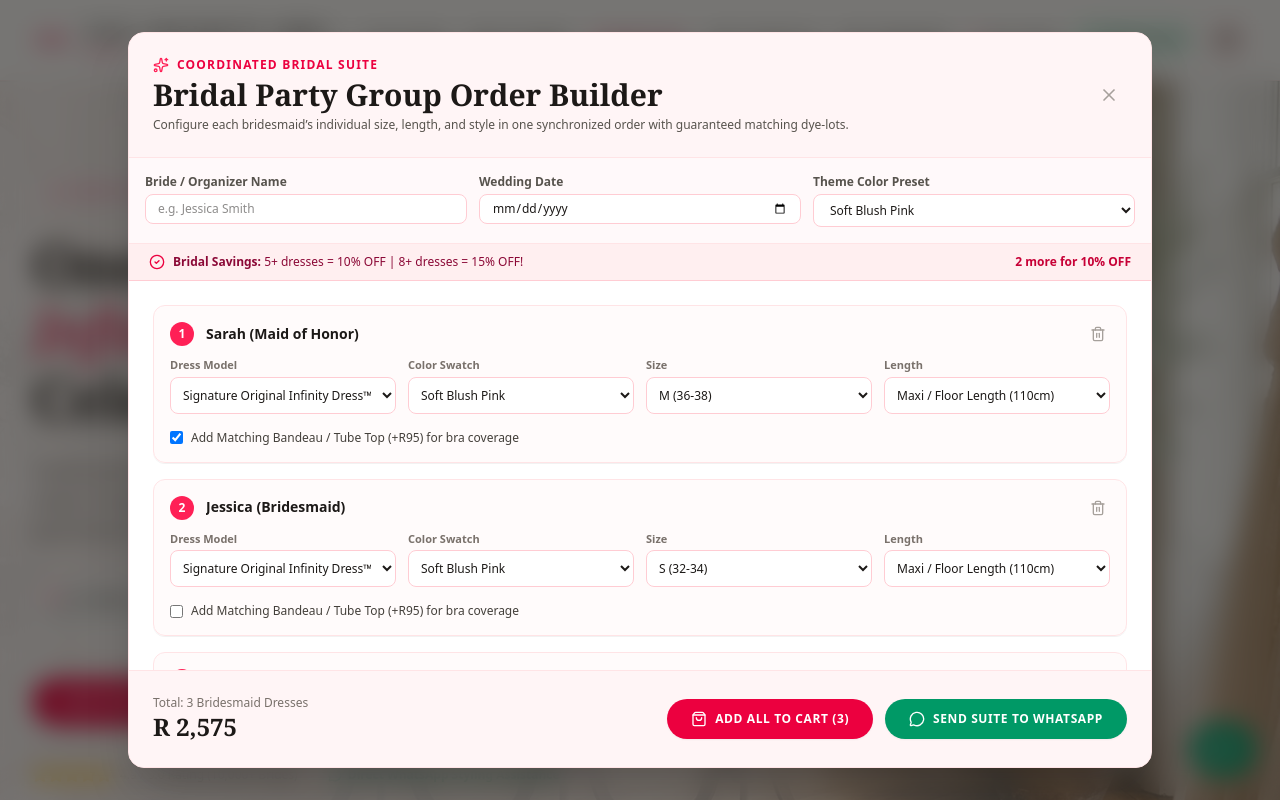
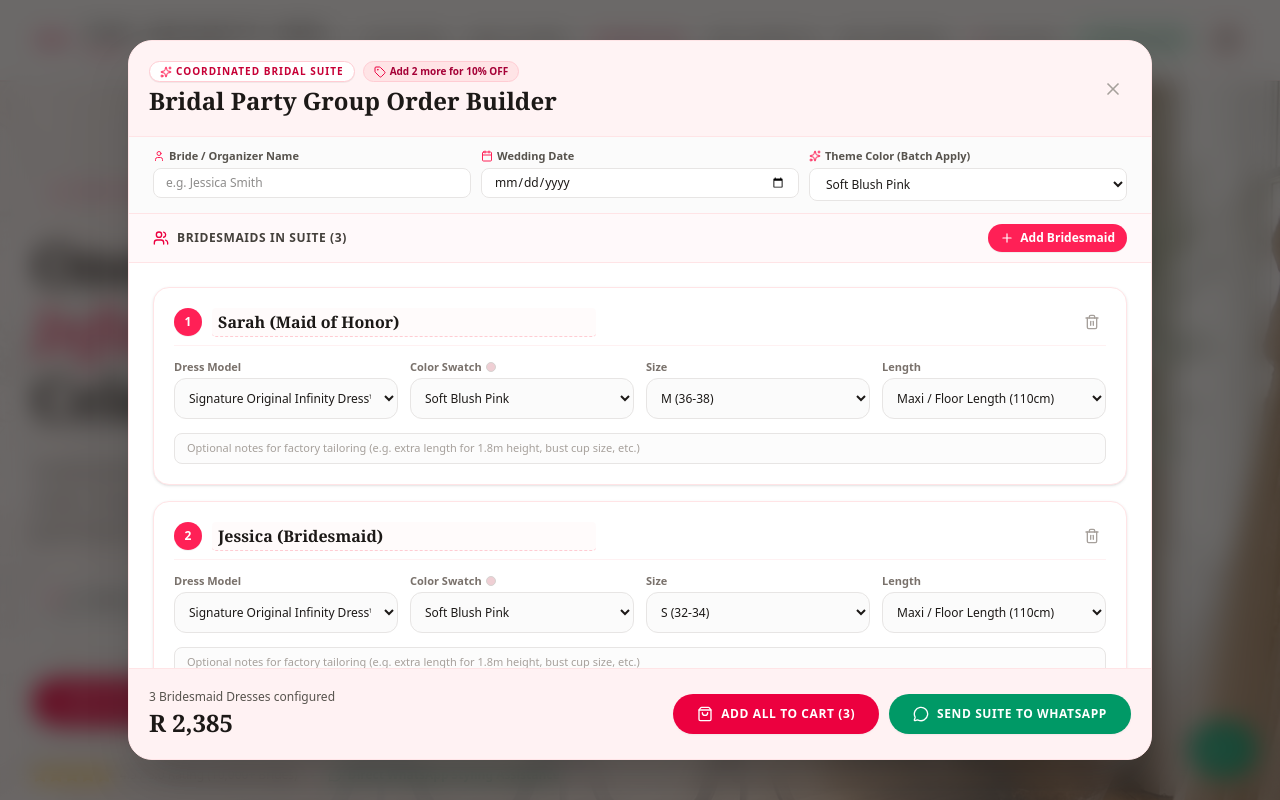
Before and after one commit to obsidianstudiodesigns/Infinity-Dress-Group, a React (Vite) app: page / in a window 1280 px wide. Both pictures are taken after a click on the button "Bridal Suite". Shown: the top 800 px of the page. Built offline with nearby package versions, Linux system fonts and the light colour scheme; a web font is replaced by a local one.

Commit message:
feat: disable bandeau inclusion by default
Update bridal party member defaults to set includeBandeau to false and remove bandeau line items from the WhatsApp order export.

```diff
--- a/src/components/BridalPartyBuilder.tsx
+++ b/src/components/BridalPartyBuilder.tsx
@@ -1,5 +1,5 @@
 import React, { useState } from 'react';
-import { Sparkles, UserPlus, Trash2, CheckCircle2, MessageCircle, ShoppingBag, X } from 'lucide-react';
+import { Sparkles, UserPlus, Trash2, CheckCircle2, MessageCircle, ShoppingBag, X, Plus, Users, Calendar, User, Tag } from 'lucide-react';
 import { BridalPartyMember, ColorSwatch, DressLength, DressSize, LengthOption, ProductAddOn } from '../types';
 import { COLOR_SWATCHES, LENGTH_OPTIONS, PRODUCTS, STANDARD_ADD_ONS, COMPANY_DETAILS } from '../data/products';
 import { CURRENCIES } from '../utils/order';
@@ -43,7 +43,7 @@ export const BridalPartyBuilder: React.FC<BridalPartyBuilderProps> = ({
       colorId: 'blush-pink',
       size: 'M (36-38)',
       length: 'maxi',
-      includeBandeau: true,
+      includeBandeau: false,
       notes: '',
     },
     {
@@ -65,7 +65,7 @@ export const BridalPartyBuilder: React.FC<BridalPartyBuilderProps> = ({
       colorId: 'blush-pink',
       size: 'L (40-42)',
       length: 'maxi',
-      includeBandeau: true,
+      includeBandeau: false,
       notes: '',
     },
   ]);
@@ -163,7 +163,6 @@ export const BridalPartyBuilder: React.FC<BridalPartyBuilderProps> = ({
       msg += `   👗 *Dress:* ${prod.name}\n`;
       msg += `   🎨 *Color:* ${col.name}\n`;
       msg += `   📏 *Size:* ${m.size} | *Length:* ${LENGTH_OPTIONS[m.length].name}\n`;
-      if (m.includeBandeau) msg += `   ➕ *Includes Matching Bandeau/Tube Top*\n`;
       if (m.notes) msg += `   📝 *Note:* ${m.notes}\n`;
       msg += `\n`;
     });
@@ -195,70 +194,91 @@ export const BridalPartyBuilder: React.FC<BridalPartyBuilderProps> = ({
   return (
     <div
       id="bridal-suite-modal"
-      className="fixed inset-0 z-50 flex items-center justify-center p-3 sm:p-4 bg-stone-900/60 backdrop-blur-md overflow-y-auto"
+      className="fixed inset-0 z-50 flex items-center justify-center p-2 sm:p-4 bg-stone-900/65 backdrop-blur-md"
       onClick={onClose}
     >
       <div
-        className="relative bg-white text-stone-800 rounded-2xl max-w-5xl w-full max-h-[92vh] flex flex-col overflow-hidden border border-rose-100 shadow-2xl my-auto"
+        className="relative bg-white text-stone-800 rounded-3xl max-w-5xl w-full h-[94vh] sm:h-[90vh] flex flex-col overflow-hidden border border-rose-100 shadow-2xl"
         onClick={(e) => e.stopPropagation()}
       >
-        {/* Header */}
-        <div className="p-5 sm:p-6 bg-rose-50/70 border-b border-rose-100 flex items-center justify-between">
+        {/* Compact Header with Bridal Savings Banner */}
+        <div className="p-4 sm:p-5 bg-rose-50/80 border-b border-rose-100 flex items-center justify-between shrink-0">
           <div>
-            <div className="flex items-center gap-2 text-xs font-semibold text-rose-600 uppercase tracking-widest mb-1">
-              <Sparkles className="w-4 h-4 text-rose-500" />
-              <span>Coordinated Bridal Suite</span>
+            <div className="flex items-center gap-2 mb-1">
+              <span className="inline-flex items-center gap-1 px-2.5 py-0.5 rounded-full bg-white border border-rose-200 text-[10px] font-bold text-rose-700 uppercase tracking-widest shadow-2xs">
+                <Sparkles className="w-3 h-3 text-rose-500" />
+                Coordinated Bridal Suite
+              </span>
+
+              {discountRate > 0 ? (
+                <span className="inline-flex items-center gap-1 px-2.5 py-0.5 rounded-full bg-emerald-100 text-emerald-800 text-[10px] font-bold border border-emerald-300">
+                  <CheckCircle2 className="w-3 h-3 text-emerald-600" />
+                  {discountRate * 100}% Discount Applied ({members.length} dresses)
+                </span>
+              ) : (
+                <span className="inline-flex items-center gap-1 px-2.5 py-0.5 rounded-full bg-rose-100 text-rose-800 text-[10px] font-bold border border-rose-200">
+                  <Tag className="w-3 h-3 text-rose-600" />
+                  Add {5 - totalDresses} more for 10% OFF
+                </span>
+              )}
             </div>
-            <h2 className="font-serif text-2xl sm:text-3xl font-bold text-stone-900">
+
+            <h2 className="font-serif text-xl sm:text-2xl font-bold text-stone-900 leading-tight">
               Bridal Party Group Order Builder
             </h2>
-            <p className="text-xs text-stone-600 mt-1">
-              Configure each bridesmaid’s individual size, length, and style in one synchronized order with guaranteed matching dye-lots.
-            </p>
           </div>
 
           <button
             type="button"
             onClick={onClose}
-            className="p-2 rounded-full text-stone-400 hover:text-stone-800 hover:bg-rose-100 transition-colors"
+            className="p-2 rounded-full text-stone-400 hover:text-stone-800 hover:bg-rose-100 transition-colors cursor-pointer shrink-0"
             aria-label="Close modal"
           >
             <X className="w-5 h-5" />
           </button>
         </div>
 
-        {/* Top Wedding Meta Bar */}
-        <div className="p-4 bg-rose-50/40 border-b border-rose-100 grid grid-cols-1 sm:grid-cols-3 gap-3 text-xs">
+        {/* Wedding Details Meta Bar */}
+        <div className="px-4 sm:px-6 py-3 bg-stone-50/70 border-b border-rose-100 grid grid-cols-1 sm:grid-cols-3 gap-2.5 text-xs shrink-0">
           <div>
-            <label className="block text-stone-600 font-semibold mb-1">Bride / Organizer Name</label>
+            <label className="flex items-center gap-1 text-[11px] text-stone-600 font-semibold mb-1">
+              <User className="w-3 h-3 text-rose-500" />
+              Bride / Organizer Name
+            </label>
             <input
               type="text"
               placeholder="e.g. Jessica Smith"
               value={brideName}
               onChange={(e) => setBrideName(e.target.value)}
-              className="w-full bg-white rounded-lg px-3 py-1.5 text-stone-900 border border-rose-200 focus:border-rose-500 focus:outline-none text-xs"
+              className="w-full bg-white rounded-lg px-3 py-1.5 text-stone-900 border border-stone-200 focus:border-rose-400 focus:ring-1 focus:ring-rose-200 focus:outline-none text-xs"
             />
           </div>
 
           <div>
-            <label className="block text-stone-600 font-semibold mb-1">Wedding Date</label>
+            <label className="flex items-center gap-1 text-[11px] text-stone-600 font-semibold mb-1">
+              <Calendar className="w-3 h-3 text-rose-500" />
+              Wedding Date
+            </label>
             <input
               type="date"
               value={weddingDate}
               onChange={(e) => setWeddingDate(e.target.value)}
-              className="w-full bg-white rounded-lg px-3 py-1.5 text-stone-900 border border-rose-200 focus:border-rose-500 focus:outline-none text-xs"
+              className="w-full bg-white rounded-lg px-3 py-1.5 text-stone-900 border border-stone-200 focus:border-rose-400 focus:ring-1 focus:ring-rose-200 focus:outline-none text-xs"
             />
           </div>
 
           <div>
-            <label className="block text-stone-600 font-semibold mb-1">Theme Color Preset</label>
+            <label className="flex items-center gap-1 text-[11px] text-stone-600 font-semibold mb-1">
+              <Sparkles className="w-3 h-3 text-rose-500" />
+              Theme Color (Batch Apply)
+            </label>
             <select
               value={themeColorId}
               onChange={(e) => {
                 setThemeColorId(e.target.value);
                 setMembers(members.map((m) => ({ ...m, colorId: e.target.value })));
               }}
-              className="w-full bg-white rounded-lg px-3 py-1.5 text-stone-900 border border-rose-200 focus:border-rose-500 focus:outline-none text-xs"
+              className="w-full bg-white rounded-lg px-3 py-1.5 text-stone-900 border border-stone-200 focus:border-rose-400 focus:ring-1 focus:ring-rose-200 focus:outline-none text-xs"
             >
               {COLOR_SWATCHES.map((c) => (
                 <option key={c.id} value={c.id}>
@@ -269,37 +289,48 @@ export const BridalPartyBuilder: React.FC<BridalPartyBuilderProps> = ({
           </div>
         </div>
 
-        {/* Bulk Discount Alert Banner */}
-        <div className="px-5 py-2.5 bg-rose-100/60 border-b border-rose-200 flex items-center justify-between text-xs text-rose-900">
+        {/* Section Header with Quick "+ Add Bridesmaid" Action */}
+        <div className="px-4 sm:px-6 py-2.5 bg-rose-50/40 border-b border-rose-100 flex items-center justify-between shrink-0">
           <div className="flex items-center gap-2">
-            <CheckCircle2 className="w-4 h-4 text-rose-600" />
-            <span>
-              <strong>Bridal Savings:</strong> 5+ dresses = 10% OFF | 8+ dresses = 15% OFF!
-            </span>
-          </div>
-          <span className="font-bold text-rose-700">
-            {discountRate > 0 ? `${discountRate * 100}% Discount Applied` : `${5 - totalDresses} more for 10% OFF`}
+            <Users className="w-4 h-4 text-rose-600" />
+            <span className="text-xs font-bold uppercase tracking-wider text-stone-700">
+              Bridesmaids in Suite ({members.length})
             </span>
           </div>
 
-        {/* Bridesmaid List */}
-        <div className="p-5 sm:p-6 overflow-y-auto max-h-[50vh] space-y-4">
-          {members.map((member, index) => (
+          <button
+            type="button"
+            onClick={addMember}
+            className="inline-flex items-center gap-1.5 px-3 py-1.5 rounded-full bg-rose-500 hover:bg-rose-600 text-white font-bold text-xs shadow-2xs transition-colors cursor-pointer"
+          >
+            <Plus className="w-3.5 h-3.5" />
+            <span>Add Bridesmaid</span>
+          </button>
+        </div>
+
+        {/* Spacious Bridesmaid List (Expands to fill all vertical height) */}
+        <div className="flex-1 overflow-y-auto min-h-0 p-4 sm:p-6 space-y-4">
+          {members.map((member, index) => {
+            const selectedProduct = PRODUCTS.find((p) => p.id === member.productId) || PRODUCTS[0];
+            const selectedColor = COLOR_SWATCHES.find((c) => c.id === member.colorId) || COLOR_SWATCHES[0];
+
+            return (
               <div
                 key={member.id}
-              className="p-4 rounded-xl bg-rose-50/30 border border-rose-100 space-y-3 relative group shadow-2xs"
+                className="p-4 sm:p-5 rounded-2xl bg-white border border-rose-100 space-y-3.5 relative group shadow-sm hover:border-rose-300 transition-colors"
               >
-              <div className="flex items-center justify-between">
-                <div className="flex items-center gap-2">
-                  <span className="w-6 h-6 rounded-full bg-rose-500 text-white font-bold text-xs flex items-center justify-center">
+                {/* Bridesmaid Header: Number, Name Input, and Remove Button */}
+                <div className="flex items-center justify-between gap-3 pb-2 border-b border-rose-50">
+                  <div className="flex items-center gap-2.5 flex-1 min-w-0">
+                    <span className="w-7 h-7 rounded-full bg-rose-500 text-white font-bold text-xs flex items-center justify-center shrink-0 shadow-2xs">
                       {index + 1}
                     </span>
                     <input
                       type="text"
                       value={member.name}
                       onChange={(e) => updateMember(member.id, { name: e.target.value })}
-                    className="bg-transparent font-bold text-sm text-stone-900 border-b border-transparent focus:border-rose-500 focus:outline-none px-1"
-                    placeholder="Enter name (e.g. Sarah - MOH)"
+                      className="font-serif font-bold text-sm sm:text-base text-stone-900 border-b border-dashed border-rose-200 focus:border-rose-500 focus:outline-none px-1.5 py-0.5 bg-rose-50/30 rounded w-full max-w-sm"
+                      placeholder="Enter bridesmaid name / role"
                     />
                   </div>
 
@@ -307,7 +338,7 @@ export const BridalPartyBuilder: React.FC<BridalPartyBuilderProps> = ({
                     <button
                       type="button"
                       onClick={() => removeMember(member.id)}
-                    className="text-stone-400 hover:text-red-500 p-1 transition-colors"
+                      className="text-stone-400 hover:text-red-500 p-1.5 rounded-lg hover:bg-red-50 transition-colors cursor-pointer shrink-0"
                       title="Remove bridesmaid"
                     >
                       <Trash2 className="w-4 h-4" />
@@ -315,18 +346,21 @@ export const BridalPartyBuilder: React.FC<BridalPartyBuilderProps> = ({
                   )}
                 </div>
 
-              <div className="grid grid-cols-1 sm:grid-cols-2 md:grid-cols-4 gap-3 text-xs">
+                {/* Configurations Grid */}
+                <div className="grid grid-cols-1 sm:grid-cols-2 lg:grid-cols-4 gap-3 text-xs">
                   {/* Dress Style */}
                   <div>
-                  <label className="block text-[11px] text-stone-500 mb-1 font-semibold">Dress Model</label>
+                    <label className="block text-[11px] text-stone-500 mb-1 font-semibold">
+                      Dress Model
+                    </label>
                     <select
                       value={member.productId}
                       onChange={(e) => updateMember(member.id, { productId: e.target.value })}
-                    className="w-full bg-white rounded-lg p-2 text-stone-900 border border-rose-200"
+                      className="w-full bg-stone-50/70 rounded-xl p-2.5 text-stone-900 border border-stone-200 focus:bg-white focus:border-rose-400 focus:outline-none"
                     >
                       {PRODUCTS.map((p) => (
                         <option key={p.id} value={p.id}>
-                        {p.name}
+                          {p.name} (R{p.basePriceZar})
                         </option>
                       ))}
                     </select>
@@ -334,11 +368,17 @@ export const BridalPartyBuilder: React.FC<BridalPartyBuilderProps> = ({
 
                   {/* Color */}
                   <div>
-                  <label className="block text-[11px] text-stone-500 mb-1 font-semibold">Color Swatch</label>
+                    <label className="block text-[11px] text-stone-500 mb-1 font-semibold flex items-center gap-1">
+                      <span>Color Swatch</span>
+                      <span
+                        className="w-2.5 h-2.5 rounded-full inline-block border border-stone-300"
+                        style={{ backgroundColor: selectedColor.hex }}
+                      />
+                    </label>
                     <select
                       value={member.colorId}
                       onChange={(e) => updateMember(member.id, { colorId: e.target.value })}
-                    className="w-full bg-white rounded-lg p-2 text-stone-900 border border-rose-200"
+                      className="w-full bg-stone-50/70 rounded-xl p-2.5 text-stone-900 border border-stone-200 focus:bg-white focus:border-rose-400 focus:outline-none"
                     >
                       {COLOR_SWATCHES.map((c) => (
                         <option key={c.id} value={c.id}>
@@ -350,11 +390,13 @@ export const BridalPartyBuilder: React.FC<BridalPartyBuilderProps> = ({
 
                   {/* Size */}
                   <div>
-                  <label className="block text-[11px] text-stone-500 mb-1 font-semibold">Size</label>
+                    <label className="block text-[11px] text-stone-500 mb-1 font-semibold">
+                      Size
+                    </label>
                     <select
                       value={member.size}
                       onChange={(e) => updateMember(member.id, { size: e.target.value as DressSize })}
-                    className="w-full bg-white rounded-lg p-2 text-stone-900 border border-rose-200"
+                      className="w-full bg-stone-50/70 rounded-xl p-2.5 text-stone-900 border border-stone-200 focus:bg-white focus:border-rose-400 focus:outline-none"
                     >
                       {sizes.map((s) => (
                         <option key={s} value={s}>
@@ -366,11 +408,13 @@ export const BridalPartyBuilder: React.FC<BridalPartyBuilderProps> = ({
 
                   {/* Length */}
                   <div>
-                  <label className="block text-[11px] text-stone-500 mb-1 font-semibold">Length</label>
+                    <label className="block text-[11px] text-stone-500 mb-1 font-semibold">
+                      Length
+                    </label>
                     <select
                       value={member.length}
                       onChange={(e) => updateMember(member.id, { length: e.target.value as DressLength })}
-                    className="w-full bg-white rounded-lg p-2 text-stone-900 border border-rose-200"
+                      className="w-full bg-stone-50/70 rounded-xl p-2.5 text-stone-900 border border-stone-200 focus:bg-white focus:border-rose-400 focus:outline-none"
                     >
                       <option value="maxi">Maxi / Floor Length (110cm)</option>
                       <option value="midi">Midi Length (80cm)</option>
@@ -380,53 +424,52 @@ export const BridalPartyBuilder: React.FC<BridalPartyBuilderProps> = ({
                   </div>
                 </div>
 
-              {/* Bandeau Checkbox */}
-              <div className="flex items-center gap-2 pt-1">
-                <label className="flex items-center gap-2 text-xs text-stone-700 cursor-pointer">
+                {/* Optional Custom Notes Input for this Bridesmaid */}
+                <div>
                   <input
-                    type="checkbox"
-                    checked={member.includeBandeau}
-                    onChange={(e) => updateMember(member.id, { includeBandeau: e.target.checked })}
-                    className="rounded border-rose-300 text-rose-600 focus:ring-0"
+                    type="text"
+                    value={member.notes || ''}
+                    onChange={(e) => updateMember(member.id, { notes: e.target.value })}
+                    placeholder="Optional notes for factory tailoring (e.g. extra length for 1.8m height, bust cup size, etc.)"
+                    className="w-full text-[11px] bg-stone-50/50 rounded-lg px-3 py-1.5 text-stone-600 border border-stone-200 placeholder-stone-400 focus:bg-white focus:border-rose-300 focus:outline-none"
                   />
-                  <span>Add Matching Bandeau / Tube Top (+R95) for bra coverage</span>
-                </label>
                 </div>
               </div>
-          ))}
+            );
+          })}
 
-          {/* Add Another Bridesmaid Button */}
+          {/* Bottom Large "+ Add Another Bridesmaid" Card Button */}
           <button
             type="button"
             onClick={addMember}
-            className="w-full py-3 rounded-xl border-2 border-dashed border-rose-200 hover:border-rose-400 text-rose-700 text-xs font-bold uppercase tracking-wider transition-colors flex items-center justify-center gap-2 bg-rose-50/40"
+            className="w-full py-4 rounded-2xl border-2 border-dashed border-rose-300 hover:border-rose-500 text-rose-700 text-xs font-bold uppercase tracking-wider transition-all flex items-center justify-center gap-2 bg-rose-50/30 hover:bg-rose-50/80 cursor-pointer shadow-2xs"
           >
             <UserPlus className="w-4 h-4 text-rose-600" />
-            <span>+ Add Another Bridesmaid</span>
+            <span>+ Add Another Bridesmaid to Suite</span>
           </button>
         </div>
 
-        {/* Footer Summary & Actions */}
-        <div className="p-5 sm:p-6 bg-rose-50/70 border-t border-rose-100 flex flex-col sm:flex-row items-center justify-between gap-4">
-          <div>
-            <div className="text-xs text-stone-500">
-              Total: {totalDresses} Bridesmaid Dress{totalDresses > 1 ? 'es' : ''}
+        {/* Footer Summary & Order Actions */}
+        <div className="p-4 sm:p-5 bg-rose-50/90 border-t border-rose-100 flex flex-col sm:flex-row items-center justify-between gap-3 sm:gap-4 shrink-0">
+          <div className="w-full sm:w-auto text-center sm:text-left">
+            <div className="text-xs text-stone-600 flex items-center justify-center sm:justify-start gap-2">
+              <span>{totalDresses} Bridesmaid Dress{totalDresses > 1 ? 'es' : ''} configured</span>
               {discountAmountZar > 0 && (
-                <span className="text-emerald-700 ml-2 font-medium">
-                  (Includes {discountRate * 100}% Discount: -{currencyFormatter(discountAmountZar)})
+                <span className="text-emerald-700 font-bold bg-emerald-50 px-2 py-0.5 rounded-full border border-emerald-200 text-[10px]">
+                  Saved {currencyFormatter(discountAmountZar)} ({discountRate * 100}% off)
                 </span>
               )}
             </div>
-            <div className="text-2xl font-bold text-stone-900 font-serif">
+            <div className="text-2xl font-bold text-stone-900 font-serif mt-0.5">
               {currencyFormatter(finalTotalZar)}
             </div>
           </div>
 
-          <div className="flex flex-col sm:flex-row items-center gap-3 w-full sm:w-auto">
+          <div className="flex flex-col sm:flex-row items-center gap-2.5 w-full sm:w-auto">
             <button
               type="button"
               onClick={handleApplyToCart}
-              className="w-full sm:w-auto px-6 py-3 rounded-full bg-rose-600 hover:bg-rose-500 text-white font-bold text-xs tracking-wider uppercase transition-colors flex items-center justify-center gap-2 shadow-xs"
+              className="w-full sm:w-auto px-6 py-3 rounded-full bg-rose-600 hover:bg-rose-500 text-white font-bold text-xs tracking-wider uppercase transition-colors flex items-center justify-center gap-2 shadow-xs cursor-pointer"
             >
               <ShoppingBag className="w-4 h-4 text-white" />
               <span>Add All To Cart ({totalDresses})</span>
@@ -435,7 +478,7 @@ export const BridalPartyBuilder: React.FC<BridalPartyBuilderProps> = ({
             <button
               type="button"
               onClick={handleWhatsAppBridalParty}
-              className="w-full sm:w-auto px-6 py-3 rounded-full bg-emerald-600 hover:bg-emerald-500 text-white font-bold text-xs tracking-wider uppercase transition-colors flex items-center justify-center gap-2 shadow-xs"
+              className="w-full sm:w-auto px-6 py-3 rounded-full bg-emerald-600 hover:bg-emerald-500 text-white font-bold text-xs tracking-wider uppercase transition-colors flex items-center justify-center gap-2 shadow-xs cursor-pointer"
             >
               <MessageCircle className="w-4 h-4 text-white" />
               <span>Send Suite to WhatsApp</span>
```
Lines whose indentation alone changed are shown as unchanged.
